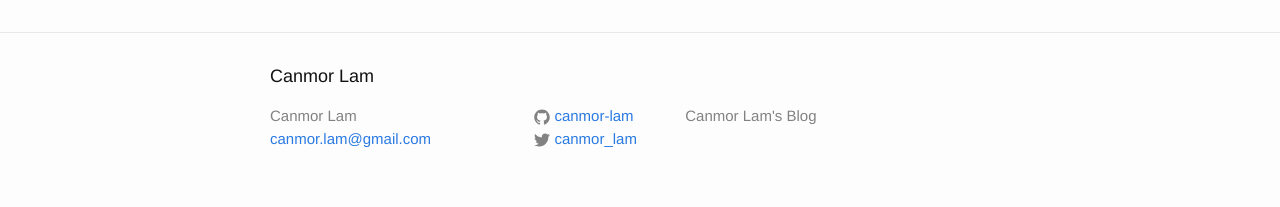
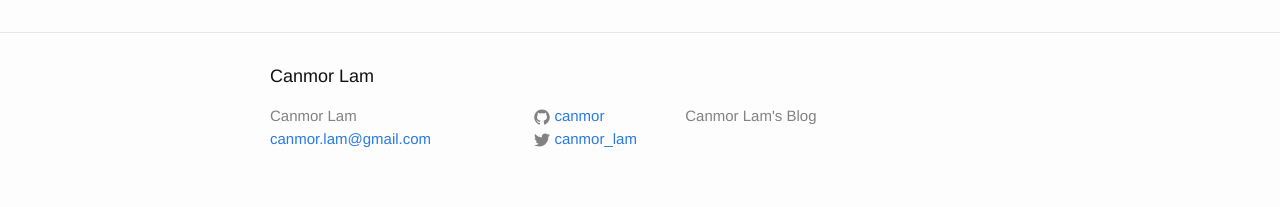
Before and after one commit to canmor-lam/canmor-lam.github.io, a Jekyll site: the page built from _posts/2015-03-29-setup-shadowsocks-proxy-for-terminal-on-os-x.md, in a window 1280 px wide. Shown: the part 1517-1724 px from the top of the page. Built offline with Jekyll 4.4.1, drawn with Linux system fonts in a browser that asks for light colours.

Commit message:
Update github username

```diff
--- a/_config.yml
+++ b/_config.yml
@@ -5,6 +5,6 @@ description: "Canmor Lam's Blog"
 baseurl: "" # the subpath of your site, e.g. /blog/
 url: "http://canmor.lams.io" # the base hostname & protocol for your site
 twitter_username: canmor_lam
-github_username:  'canmor-lam'
+github_username:  'canmor'
 
 # Build settings
```
